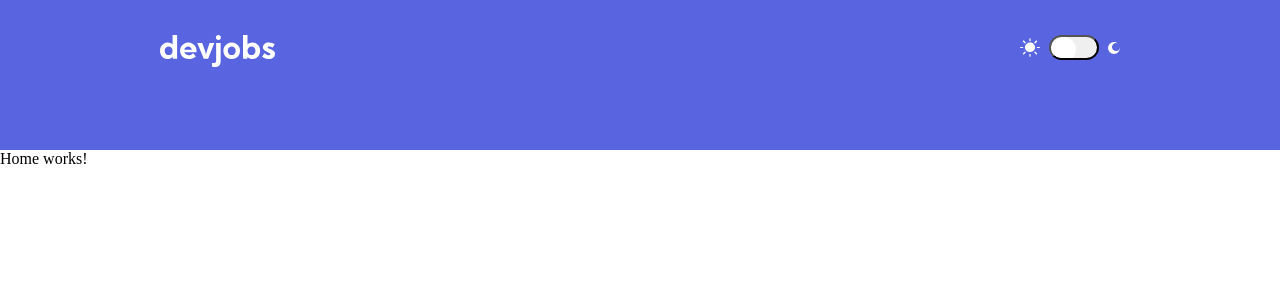
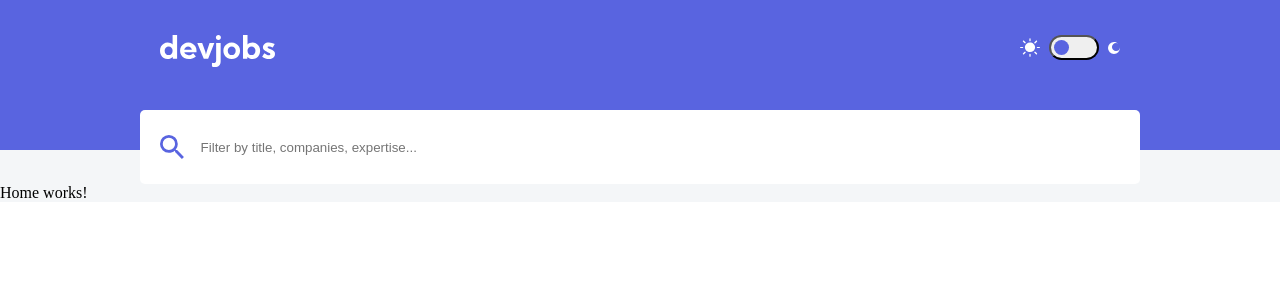
Before and after one commit to MicahD18/jobs-board, a React (Vite) app in the folder client/: page / in a window 1280 px wide. Shown: the top 300 px of the page. Built offline with nearby package versions, Linux system fonts and the light colour scheme.

Commit message:
Added SearchBar component

```diff
--- /dev/null
+++ b/client/src/components/SearchBar.tsx
@@ -0,0 +1,36 @@
+import { Container } from "react-bootstrap";
+import "../styles/Searchbar.css";
+
+const SearchBar = () => {
+  return (
+    <Container className="main">
+      <Container
+        className="searchbar-container"
+        style={{
+          backgroundColor: "var(--card-color)",
+          color: "var(--text-color)",
+        }}
+      >
+        <div className="searchbar">
+          <svg width="30" height="24" xmlns="http://www.w3.org/2000/svg">
+            <path
+              d="M17.112 15.059h-1.088l-.377-.377a8.814 8.814 0 002.15-5.784A8.898 8.898 0 008.898 0 8.898 8.898 0 000 8.898a8.898 8.898 0 008.898 8.899c2.211 0 4.23-.808 5.784-2.143l.377.377v1.081l6.845 6.832 2.04-2.04-6.832-6.845zm-8.214 0A6.16 6.16 0 118.9 2.737a6.16 6.16 0 010 12.322z"
+              fill="#5964E0"
+              fill-rule="nonzero"
+            />
+          </svg>
+          <input
+            type="text"
+            placeholder="Filter by title, companies, expertise..."
+            style={{
+              backgroundColor: "var(--card-color)",
+              color: "var(--light-text-color)",
+            }}
+          />
+        </div>
+      </Container>
+    </Container>
+  );
+};
+
+export default SearchBar;
--- a/client/src/index.css
+++ b/client/src/index.css
@@ -5,14 +5,18 @@
 
 /* Light Mode */
 :root {
-  --bg-color: #ffffff;
+  --bg-color: #f4f6f8;
   --text-color: #000000;
+  --card-color: white;
+  --light-text-color: gray;
 }
 
 /* Dark Mode */
 :root.dark-mode {
-  --bg-color: #212121;
+  --bg-color: #121721;
   --text-color: #ffffff;
+  --card-color: #19202d;
+  --light-text-color: rgb(187, 187, 187);
 }
 
 /* :root {
--- a/client/src/pages/Home.tsx
+++ b/client/src/pages/Home.tsx
@@ -1,8 +1,11 @@
+import SearchBar from "../components/SearchBar";
+
 const Home = () => {
   return (
     <div
       style={{ backgroundColor: "var(--bg-color)", color: "var(--text-color)" }}
     >
+      <SearchBar />
       <p>Home works!</p>
     </div>
   );
--- a/client/src/styles/Header.css
+++ b/client/src/styles/Header.css
@@ -32,7 +32,6 @@
 .toggle-button {
   width: 50px;
   height: 25px;
-  padding: 0;
   border-radius: 25px;
   position: relative;
   cursor: pointer;
@@ -40,13 +39,13 @@
 }
 
 .toggle-circle {
-  width: 25px;
-  height: 25px;
+  width: 15px;
+  height: 15px;
   border-radius: 50%;
-  background-color: #fff;
+  background-color: #5964e0;
   position: absolute;
-  top: 0;
-  left: 0;
+  top: 3px;
+  left: 3px;
   transition: transform 0.3s ease-in-out;
 }
 
@@ -59,11 +58,10 @@
 }
 
 /* Additional styles for dark mode */
-
-.dark-mode .toggle-button {
+/* .dark-mode .toggle-button {
   background-color: #555;
 }
 
 .dark-mode .toggle-circle {
   background-color: #333;
-}
+} */
--- /dev/null
+++ b/client/src/styles/Searchbar.css
@@ -0,0 +1,30 @@
+.main {
+  width: 100%;
+  display: flex;
+  flex-direction: row;
+  justify-content: center;
+}
+
+.searchbar-container {
+  width: 75%;
+  margin-top: -40px;
+  background-color: white;
+  padding: 25px 20px 25px 20px;
+  border-radius: 5px;
+  display: flex;
+  flex-direction: row;
+}
+
+.searchbar {
+  display: flex;
+  flex-direction: row;
+  width: 275px;
+}
+
+input {
+  border: none;
+  outline: none;
+  box-shadow: none;
+  margin-left: 15px;
+  width: 100%;
+}
```
